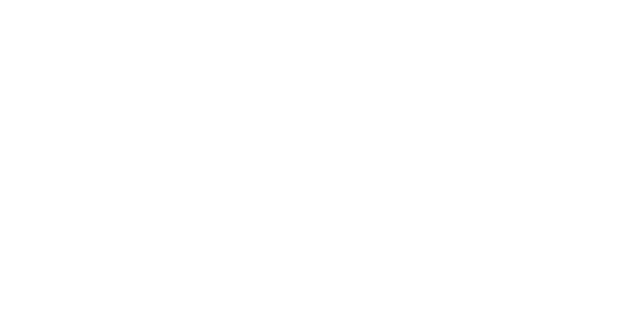
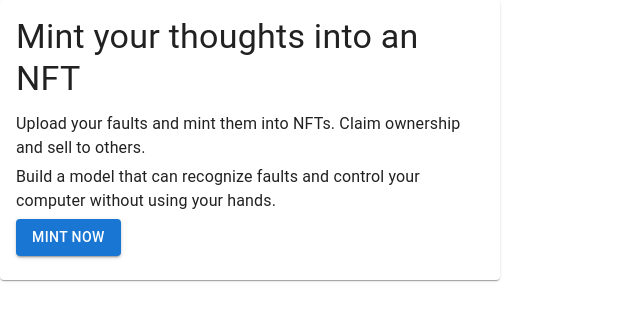
Before and after one commit to ignas-g/brain-ripple, a Next.js app: page / in a window 1280 px wide. Shown: the top 320 px of the page, without its empty margins (0-640 px from the left). Built offline with nearby package versions, Linux system fonts and the light colour scheme.

Commit message:
Implement landing page contents

```diff
--- a/src/pages/index.tsx
+++ b/src/pages/index.tsx
@@ -2,6 +2,7 @@
 import Image from 'next/image'
 import { Inter } from 'next/font/google'
 //import styles from '@/styles/Home.module.css'
+import { Button, Card, CardContent, Typography } from '@mui/material';
 
 const inter = Inter({ subsets: ['latin'] })
 
@@ -15,6 +16,22 @@
         <link rel="icon" href="/favicon.ico" />
       </Head>
       <main>
+          <Card sx={{ maxWidth: 500 }}>
+              <CardContent>
+                  <Typography variant="h4" component="h1" gutterBottom>
+                      Mint your thoughts into an NFT
+                  </Typography>
+                  <Typography variant="body1" component="p" gutterBottom>
+                      Upload your faults and mint them into NFTs. Claim ownership and sell to others.
+                  </Typography>
+                  <Typography variant="body1" component="p" gutterBottom>
+                      Build a model that can recognize faults and control your computer without using your hands.
+                  </Typography>
+                  <Button variant="contained" color="primary">
+                      Mint Now
+                  </Button>
+              </CardContent>
+          </Card>
       </main>
     </>
   )
```
